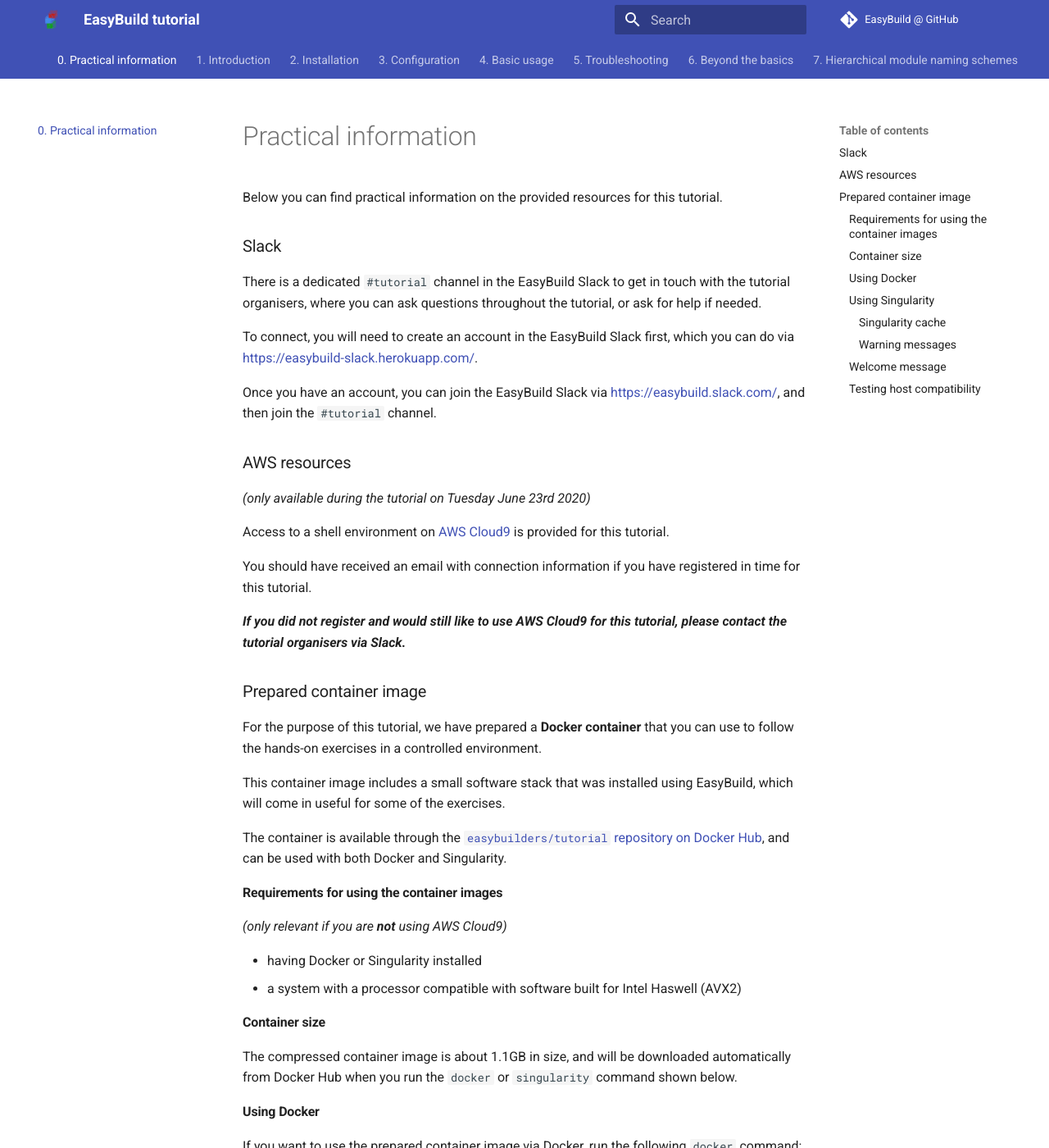
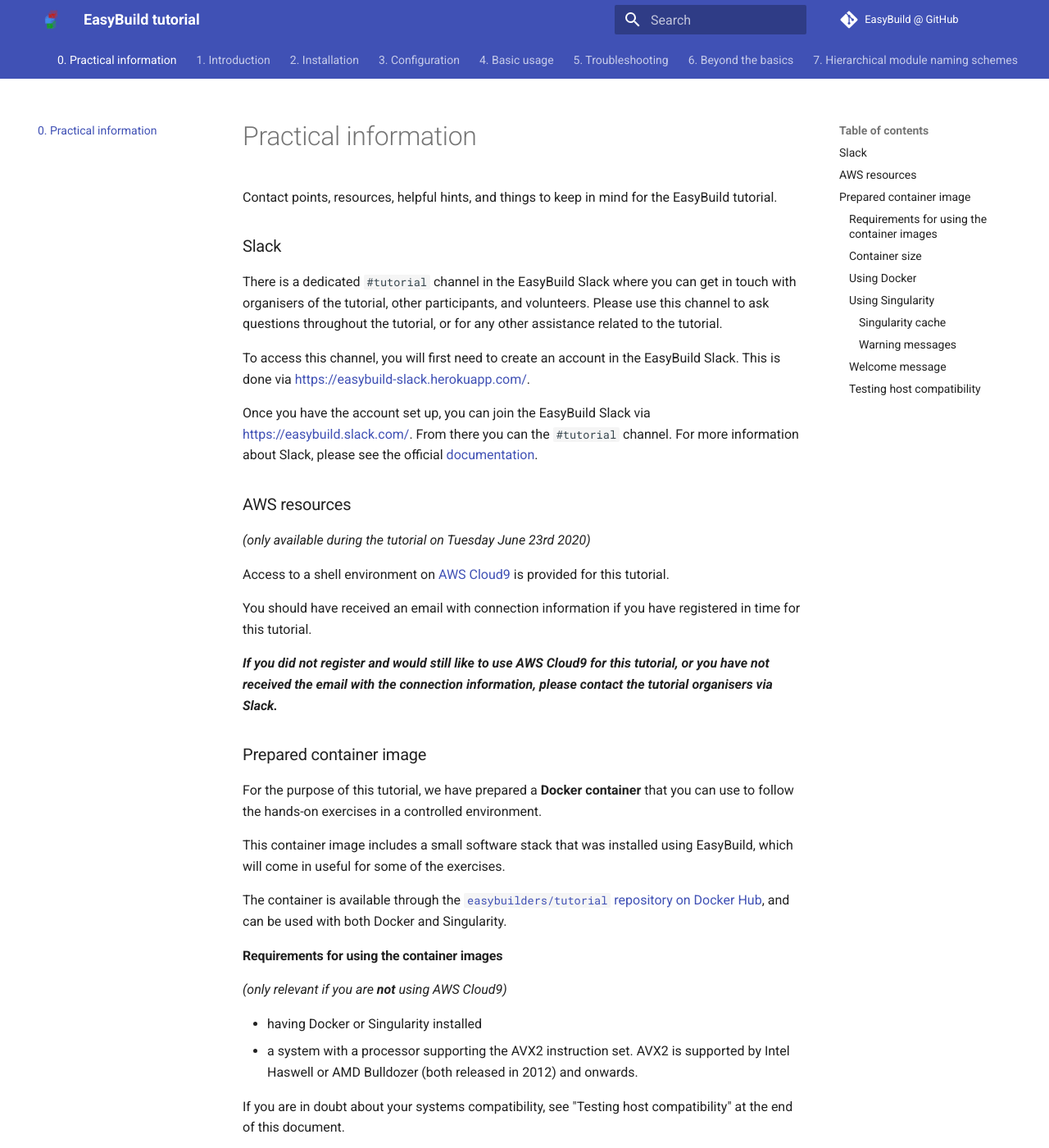
Before and after one commit to easybuilders/easybuild-tutorial, an MkDocs documentation site: the page built from docs/practical_information/README.md, in a window 1280 px wide and 1400 px high. Shown: the whole window at 82% size. Built offline with MkDocs 1.6.1 and Material for MkDocs 9.7.7, drawn with Linux system fonts in a browser that asks for light colours; some of the changed text lies outside the part shown.

Commit message:
First pass over "Practical information".

````diff
--- a/docs/practical_information/README.md
+++ b/docs/practical_information/README.md
@@ -1,17 +1,19 @@
 # Practical information
 
-Below you can find practical information on the provided resources for this tutorial.
+Contact points, resources, helpful hints, and things to keep in mind for the EasyBuild tutorial.
 
 
 ### Slack
 
-There is a dedicated `#tutorial` channel in the EasyBuild Slack to get in touch with the
-tutorial organisers, where you can ask questions throughout the tutorial, or ask for help if needed.
+There is a dedicated `#tutorial` channel in the EasyBuild Slack where you can get in touch with
+organisers of the tutorial, other participants, and volunteers. Please use this channel to ask
+questions throughout the tutorial, or for any other assistance related to the tutorial.
 
-To connect, you will need to create an account in the EasyBuild Slack first,
-which you can do via [https://easybuild-slack.herokuapp.com/](https://easybuild-slack.herokuapp.com/).
+To access this channel, you will first need to create an account in the EasyBuild Slack.
+This is done via [https://easybuild-slack.herokuapp.com/](https://easybuild-slack.herokuapp.com/).
 
-Once you have an account, you can join the EasyBuild Slack via [https://easybuild.slack.com/](https://easybuild.slack.com/), and then join the `#tutorial` channel.
+Once you have the account set up, you can join the EasyBuild Slack via [https://easybuild.slack.com/](https://easybuild.slack.com/). From there you can the `#tutorial` channel.
+For more information about Slack, please see the official [documentation](https://slack.com/intl/en-no/help/categories/200111606-Using-Slack).
 
 
 ### AWS resources
@@ -23,8 +25,8 @@
 
 You should have received an email with connection information if you have registered in time for this tutorial.
 
-***If you did not register and would still like to use AWS Cloud9 for this tutorial,
-please contact the tutorial organisers via Slack.***
+***If you did not register and would still like to use AWS Cloud9 for this tutorial, or you have not received
+the email with the connection information, please contact the tutorial organisers via Slack.***
 
 
 ### Prepared container image
@@ -42,7 +44,9 @@
 *(only relevant if you are* ***not*** *using AWS Cloud9)*
 
 * having Docker or Singularity installed
-* a system with a processor compatible with software built for Intel Haswell (AVX2)
+* a system with a processor supporting the AVX2 instruction set. AVX2 is supported by Intel Haswell or AMD Bulldozer (both released in 2012) and onwards.
+
+If you are in doubt about your systems compatibility, see "Testing host compatibility" at the end of this document.
 
 #### Container size
 
@@ -50,6 +54,8 @@
 and will be downloaded automatically from Docker Hub when you run the `docker` or `singularity` command shown below.
 
 #### Using Docker
+
+Please note that docker requires root access, which is available to you in the tutorials AWS environment.
 
 If you want to use the prepared container image via Docker,
 run the following `docker` command:
@@ -85,8 +91,8 @@
 Since the uncompressed container image requires about 2.2GB of disk space,
 make sure this will work in your setup.
 
-If your home directory is limited in size you can either make `$HOME/.singularity` as symbolic link to
-`/tmp/$USER/singularity` for example, or define the `$SINGULARITY_CACHEDIR` environment variable
+If your home directory is limited in size you can either make `$HOME/.singularity` a symbolic link to
+`/tmp/$USER/singularity` or a similar spacious volume, or define the `$SINGULARITY_CACHEDIR` environment variable
 to make Singulartiy use a different location:
 
 ```shell
@@ -152,4 +158,4 @@
 If the last command prints a Python version (like `Python 3.8.2`), then your host is compatible.
 
 If you see a message like "`Illegal instruction (core dumped)`", the processor in your system is *not* compatible
-with the pre-installed software stack.
+with the pre-installed software stack, and you will have to use another system to participate in the tutorial.
````
